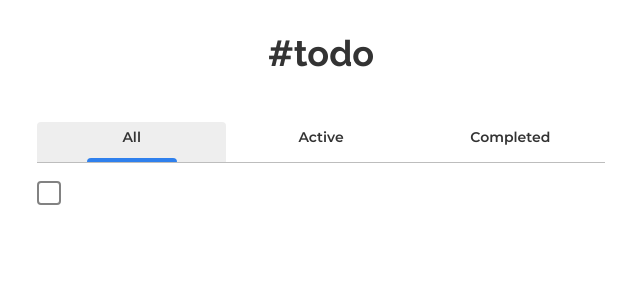
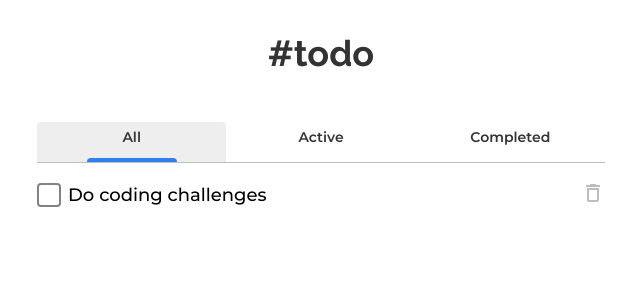
Before and after one commit to gabrielnafuzi/todo-app, a React (Vite) app: page / in a window 1280 px wide. Shown: the top 300 px of the page, without its empty margins (319-959 px from the left). Built offline with nearby package versions, Linux system fonts and the light colour scheme.

Commit message:
wip: todo item component

```diff
--- /dev/null
+++ b/src/components/Todo/TodoItem/index.tsx
@@ -0,0 +1,50 @@
+import { motion } from 'framer-motion'
+import { MdDeleteOutline } from 'react-icons/md'
+
+import { Checkbox } from '@/components'
+import { theme } from '@/styles'
+
+import * as S from './styles'
+
+export type TodoItemProps = {
+  isCompleted: boolean
+  text: string
+  id?: string
+  onComplete?: (id?: string) => void
+  onDelete?: (id?: string) => void
+}
+
+export const TodoItem = ({
+  isCompleted,
+  text,
+  id,
+  onComplete,
+  onDelete
+}: TodoItemProps) => {
+  return (
+    <S.Wrapper
+      drag="x"
+      dragConstraints={{ left: -2, right: 0 }}
+      dragElastic={{ right: 0, left: 0.1 }}
+      onDragEnd={(e, { offset }) => {
+        if (offset.x < -240) onComplete?.(id)
+      }}
+    >
+      <S.CheckboxTextWrapper>
+        <Checkbox checked={isCompleted} onClick={() => onComplete?.(id)} />
+
+        <S.Text isCompleted={isCompleted}>{text}</S.Text>
+      </S.CheckboxTextWrapper>
+
+      {!!onDelete && (
+        <motion.div
+          style={{ color: theme.colors.gray }}
+          whileHover={{ scale: 1.1, color: theme.colors.red }}
+          whileTap={{ scale: 0.9 }}
+        >
+          <MdDeleteOutline size={24} cursor="pointer" />
+        </motion.div>
+      )}
+    </S.Wrapper>
+  )
+}
--- /dev/null
+++ b/src/components/Todo/TodoItem/styles.ts
@@ -0,0 +1,58 @@
+import { motion } from 'framer-motion'
+import styled, { css, DefaultTheme, keyframes } from 'styled-components'
+
+import { TodoItemProps } from '.'
+
+export const Wrapper = styled(motion.div)`
+  display: flex;
+  align-items: center;
+  justify-content: space-between; ;
+`
+
+export const CheckboxTextWrapper = styled.div`
+  display: flex;
+  align-items: center;
+`
+
+const strikeAnimation = keyframes`
+  0% {
+    width: 0;
+  }
+  100% {
+    width: 100%;
+  }
+`
+
+type TextProps = Pick<TodoItemProps, 'isCompleted'>
+
+const textModifiers = {
+  isCompleted: (theme: DefaultTheme) => css`
+    color: ${theme.colors.darkGray};
+
+    &::after {
+      content: '';
+      position: absolute;
+      top: 50%;
+      left: 0;
+      width: 100%;
+      height: 2px;
+      background: ${theme.colors.black};
+
+      animation: ${strikeAnimation} 0.2s linear 1 forwards;
+    }
+  `
+}
+
+export const Text = styled.span<TextProps>`
+  ${({ theme, isCompleted }) => css`
+    user-select: none;
+    font-size: ${theme.font.sizes.large};
+    font-weight: ${theme.font.normal};
+
+    margin-left: 0.7rem;
+    position: relative;
+    transition: 0.3s ease;
+
+    ${isCompleted && textModifiers.isCompleted(theme)}
+  `}
+`
--- /dev/null
+++ b/src/components/Todo/index.ts
@@ -0,0 +1 @@
+export * from './TodoItem'
--- a/src/components/index.ts
+++ b/src/components/index.ts
@@ -2,3 +2,4 @@ export { Header } from './Header'
 export { Container } from './Container'
 export * from './Tabs'
 export * from './Checkbox'
+export * from './Todo'
--- a/src/pages/Home/index.tsx
+++ b/src/pages/Home/index.tsx
@@ -1,6 +1,6 @@
 import { useState } from 'react'
 
-import { Tabs, TabList, Tab, TabPanels, TabPanel, Checkbox } from '@/components'
+import { Tabs, TabList, Tab, TabPanels, TabPanel, TodoItem } from '@/components'
 
 const tabs = ['All', 'Active', 'Completed'] as const
 type TabsType = typeof tabs[number]
@@ -34,9 +34,11 @@ export const Home = () => {
 
       <TabPanels activeTab={selectedTab}>
         <TabPanel tabKey="all">
-          <Checkbox
-            checked={isCompleted}
-            onClick={() => setIsCompleted(!isCompleted)}
+          <TodoItem
+            text="Do coding challenges"
+            isCompleted={isCompleted}
+            onComplete={() => setIsCompleted(!isCompleted)}
+            onDelete={() => console.log('delete')}
           />
         </TabPanel>
         <TabPanel tabKey="active">second panel</TabPanel>
--- a/src/styles/global.ts
+++ b/src/styles/global.ts
@@ -15,6 +15,7 @@ export const GlobalStyles = createGlobalStyle`
     }
 
     body {
+      overflow-x: hidden;
       font-family: ${theme.font.family};
       font-size: ${theme.font.sizes.medium};
     }
```
